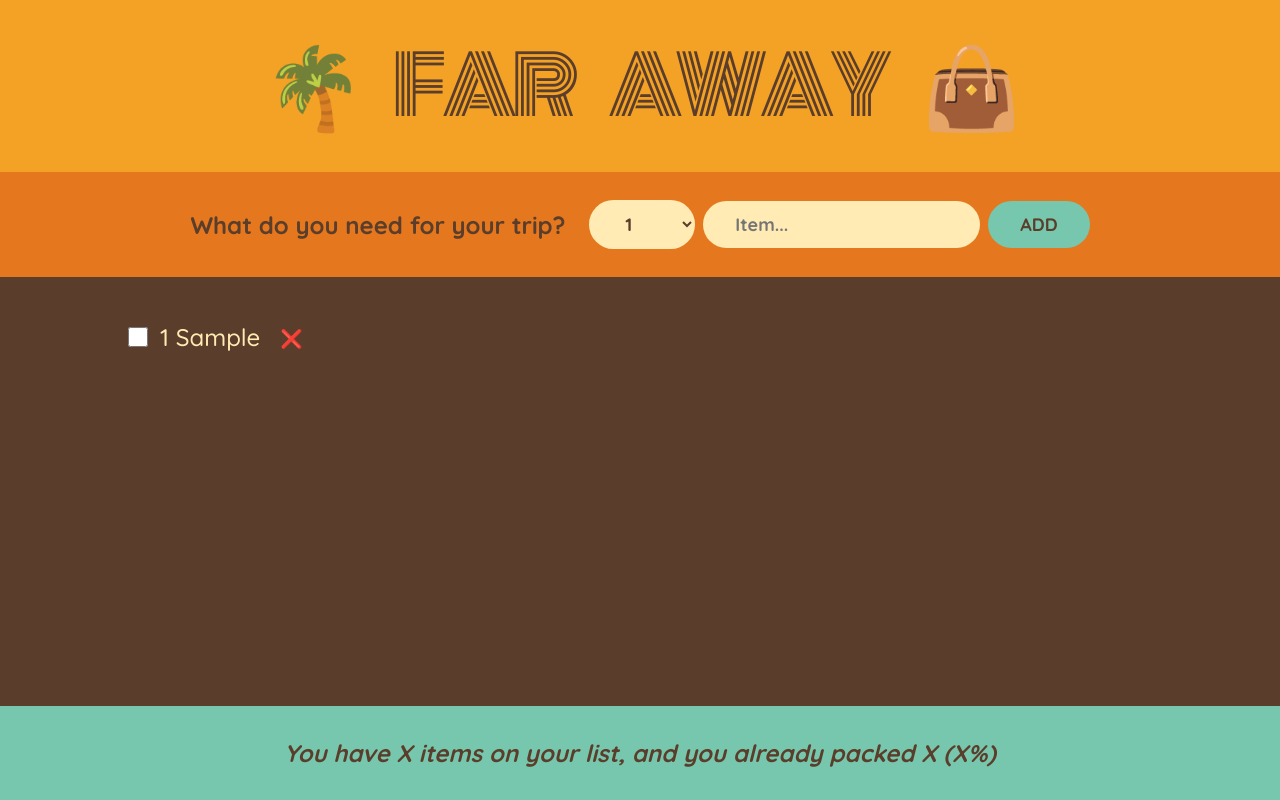
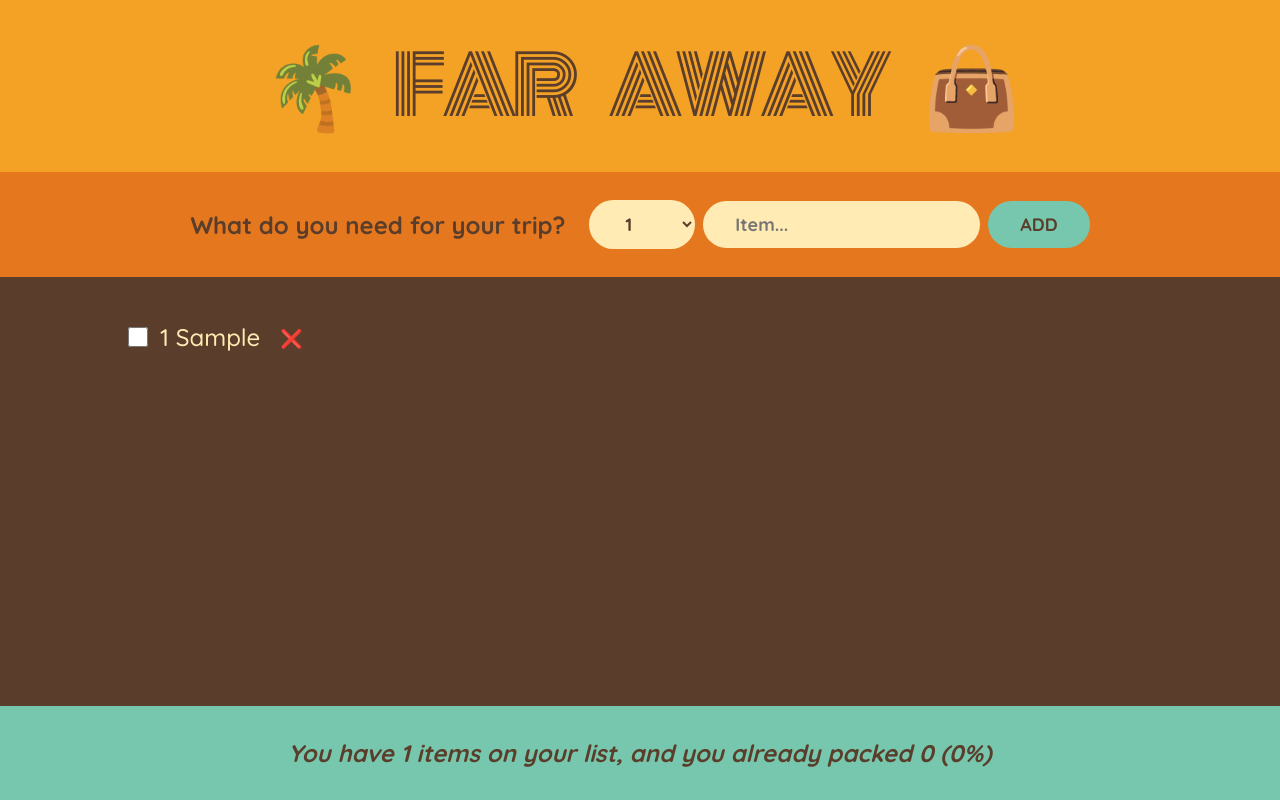
Before and after one commit to TheMarc05/travel-list, a React (Create React App) app: page / in a window 1280 px wide. Both pictures are taken after typing "Sample" into the empty fields and a click on the button "ADD". Built offline with nearby package versions, Linux system fonts and the light colour scheme.

Commit message:
Calculate statistics as derived state

```diff
--- a/src/App.js
+++ b/src/App.js
@@ -28,7 +28,7 @@
         onDeleteItem={handleDeleteItem}
         onToggleItems={handleToggleItem}
       />
-      <Stats />
+      <Stats items={items} />
     </div>
   );
 }
@@ -108,10 +108,27 @@
   );
 }
 
-function Stats() {
+function Stats({ items }) {
+  if (!items.length) {
+    return (
+      <p className="stats">
+        <em>Start adding some items to your packing list!</em>
+      </p>
+    );
+  }
+
+  const numItems = items.length;
+  const numPacked = items.filter((item) => item.packed).length;
+  const percentage = Math.round((numPacked / numItems) * 100);
+
   return (
     <footer className="stats">
-      <em>You have X items on your list, and you already packed X (X%)</em>
+      <em>
+        {percentage === 100
+          ? "You got everything! Ready to go!"
+          : `You have ${numItems} items on your list, and you already packed
+        ${numPacked} (${percentage}%)`}
+      </em>
     </footer>
   );
 }
```
